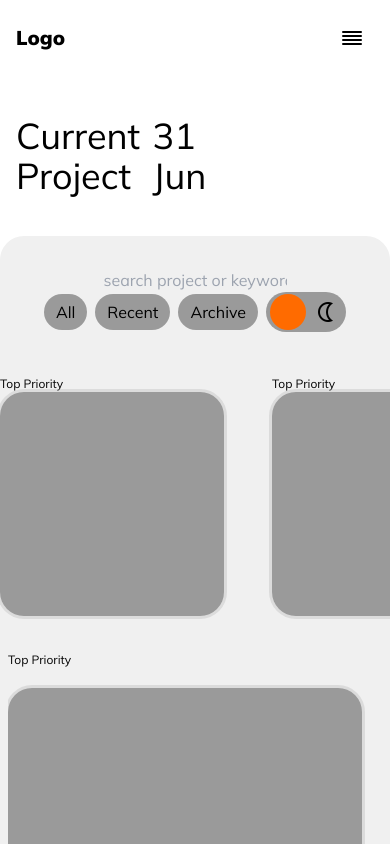
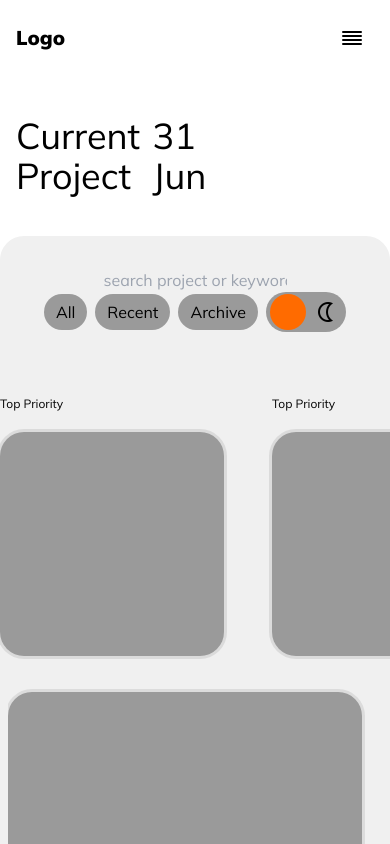
Before and after one commit to Agbo-Frank/vue-project, a Vue app: page / in a window 390 px wide. Shown: the top 844 px of the page. Built offline with nearby package versions, Linux system fonts and the light colour scheme.

Commit message:
added authentication screen

```diff
--- a/src/components/Card1.vue
+++ b/src/components/Card1.vue
@@ -1,10 +1,10 @@
 <template>
     <div
-        class="flex flex-col shrink-0 w-56 bg-grey-300 h-fit py-3 mr-12 whitespace-normal"
-        :class="{' md:sticky md:left-0 pr-5 md:pr-2 dark:bg-dark-200': header}">
+        class="flex flex-col shrink-0 w-56 h-fit py-3 mr-12 whitespace-normal"
+        :class="{' md:sticky md:left-0 pr-5 md:pr-2 :bg-dark-200': header}">
         <div class="dark:text-white">
             <p
-            class="text-xs ">Top Priority</p>
+            class="text-xs my-5">Top Priority</p>
             <p class="font-bold hidden my-5">My To-do list to finish before july</p>
         </div>
         <ol class="w-full h-56 rounded-3xl bg-grey-200 ring ring-grey-400 px-5 divide-y divide-dark-100 dark:divide-white"
--- a/src/components/Card2.vue
+++ b/src/components/Card2.vue
@@ -1,14 +1,14 @@
 <template>
     <div
         class="flex flex-col shrink-0 w-full md:w-56 h-fit py-3 mr-12 whitespace-normal"
-        :class="{' md:sticky md:left-0 pr-5 md:pr-2 dark:bg-dark-200': header}">
+        :class="{' md:sticky md:left-0 pr-5 md:pr-2 bg-grey-300 dark:bg-dark-200': header}">
         <div class="dark:text-white">
             <p class="text-xs mb-5"
-            :class="[header ? 'visible' : 'invisible']">Top Priority</p>
+            :class="[header ? 'hidden md:visible ' : 'invisible']">Top Priority</p>
             <p class="font-bold hidden my-5">My To-do list to finish before july</p>
         </div>
         <ol class="w-full h-56 rounded-3xl bg-grey-200 ring ring-grey-400 px-5 divide-y divide-dark-100 dark:divide-white"
-        :class="{'bg-grey-100': header}">
+        :class="{'md:bg-grey-100': header}">
             <!-- <li class="flex gap-2 self-start items-center dark:text-white py-4">
                 <p class="rounded-lg self-start border border-solid border-black dark:border-white py-2 px-2 item text-xs">1</p>
                 <div>
--- a/src/components/Project.vue
+++ b/src/components/Project.vue
@@ -21,7 +21,7 @@
                 </div>
             </div>
         </div>
-        <div class="md:hidden">
+        <div class="md:hidden sticky left-0">
             <VerticalScroll />
         </div>
         <div class="flex mx-2 md:mx-10 flex-col mt-3 justify-between">
@@ -29,12 +29,6 @@
             <HorizontalScroll />
             <HorizontalScroll />
             <HorizontalScroll />
-            <!-- <HorizontalScroll />
-            <HorizontalScroll /> -->
-            <!-- <div class=" w-full md:w-pm-80 md:h-screen flex md:flex-row flex-nowrap md:block scrollbar overflow-y-auto overfow-x-hidden">
-                <HorizontalScroll />
-                <HorizontalScroll />
-            </div> -->
         </div>
     </div>
 </template>
--- a/src/components/VerticalScroll.vue
+++ b/src/components/VerticalScroll.vue
@@ -13,13 +13,11 @@
 
 <script>
 import Card1 from './Card1.vue'
-import Card11 from './Card1.vue'
 
 export default {
     name:'VerticalScroll',
     components: {
     Card1,
-    Card11
 }
 }
 </script>
```
